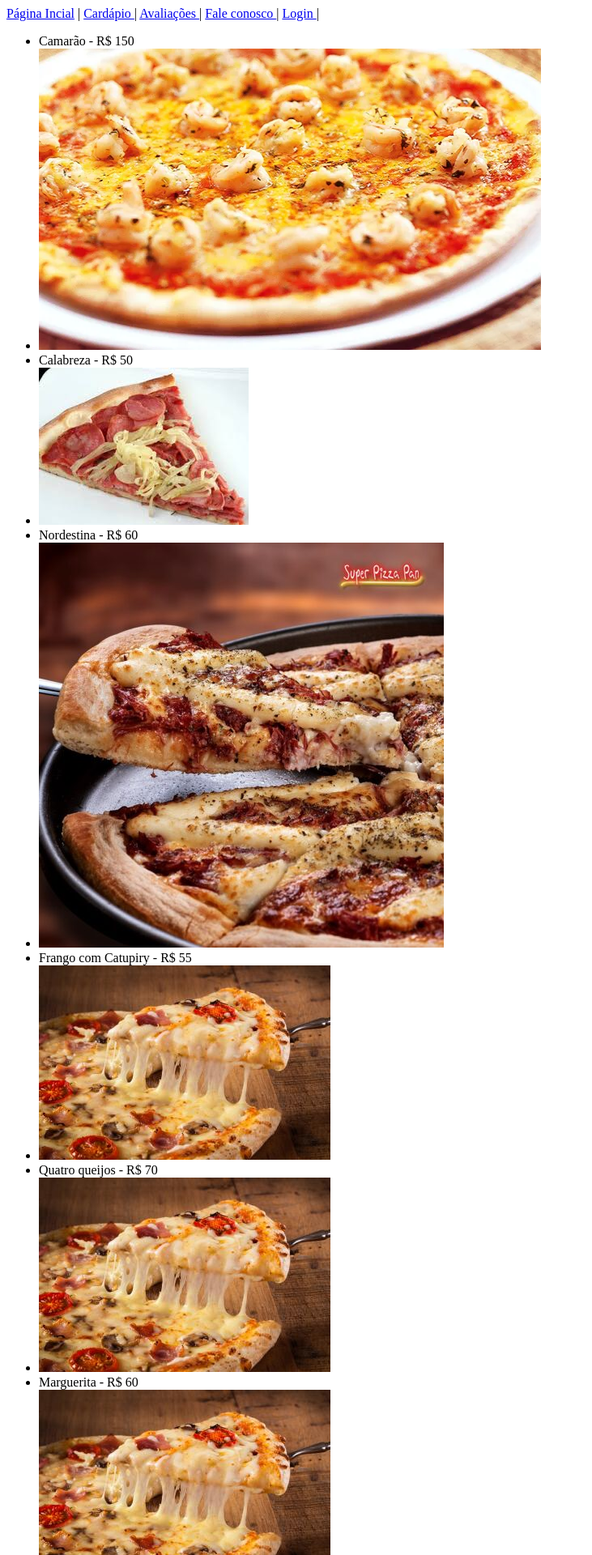
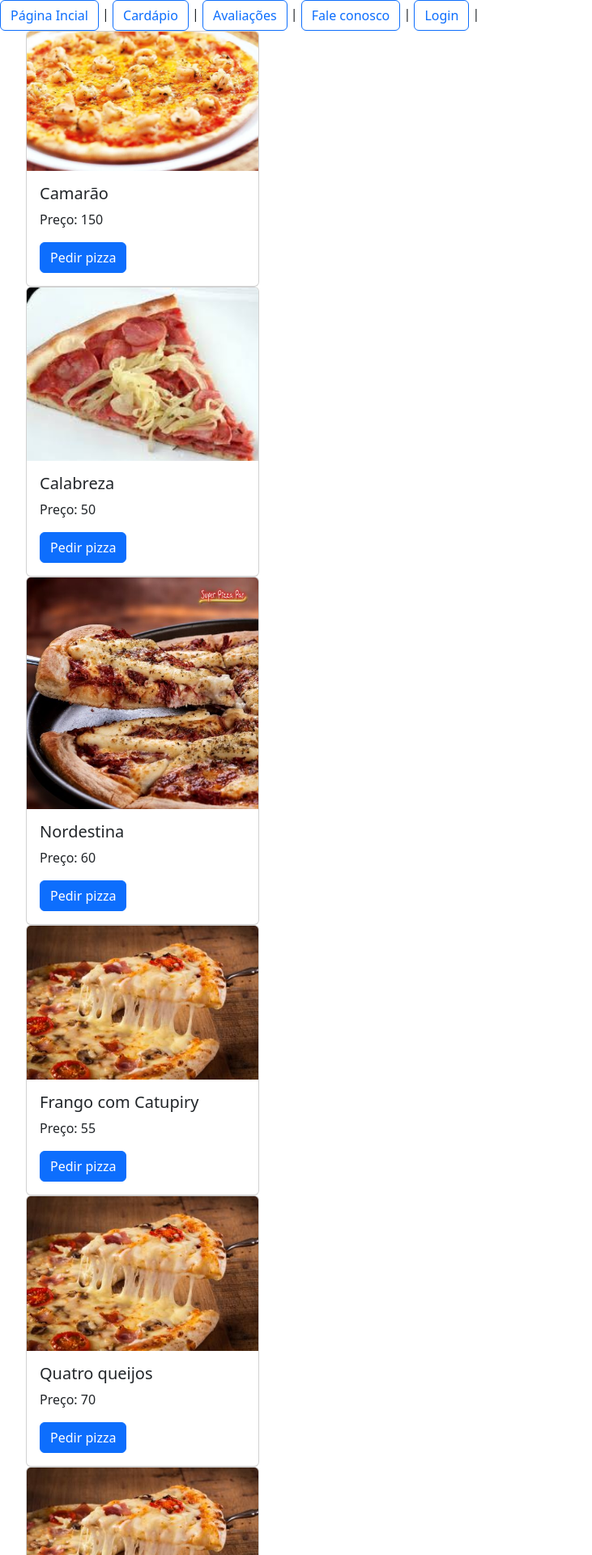
Before and after one commit to marianaakuma/biblioteca, a Flask app: page /cardapio in a window 1280 px wide. Shown: the top 1920 px of the page at 81% size, without its empty margins (0-731 px from the left). Run offline with Flask 3, Linux system fonts and the light colour scheme.

Commit message:
Exemplo com estilização de páginas usando o Bootstrap

```diff
--- a/templates/base.html
+++ b/templates/base.html
@@ -3,14 +3,15 @@
 <head>
     <meta charset="UTF-8">
     <meta name="viewport" content="width=device-width, initial-scale=1.0">
+    <link href="https://cdn.jsdelivr.net/npm/bootstrap@5.3.3/dist/css/bootstrap.min.css" rel="stylesheet" integrity="sha384-QWTKZyjpPEjISv5WaRU9OFeRpok6YctnYmDr5pNlyT2bRjXh0JMhjY6hW+ALEwIH" crossorigin="anonymous">
     <title>{% block titulo %} {% endblock %}</title>
 </head>
 <body>
-    <a href="{{url_for('index')}}"> Página Incial</a> |
-    <a href="{{url_for('cardapio')}}"> Cardápio </a> |
-    <a href="#"> Avaliações </a> |
-    <a href="#"> Fale conosco </a> |
-    <a href="#"> Login </a> |
+    <a href="{{url_for('index')}}" class="btn btn-outline-primary"> Página Incial</a> |
+    <a href="{{url_for('cardapio')}}" class="btn btn-outline-primary"> Cardápio </a> |
+    <a href="#" class="btn btn-outline-primary"> Avaliações </a> |
+    <a href="#" class="btn btn-outline-primary"> Fale conosco </a> |
+    <a href="#" class="btn btn-outline-primary"> Login </a> |
 
     <div>
         {% block conteudo %}
--- a/templates/cardapio.html
+++ b/templates/cardapio.html
@@ -8,8 +8,16 @@
 {% block conteudo %}
     <ul>
         {% for p in pizzas %}
-            <li> {{p.sabor}} - R$ {{p.preco}} </li>
-            <li> <img src="{{url_for('static', filename='imgs/'+p.imagem)}}"></li>
+
+        <div class="card" style="width: 18rem;">
+            <img src="{{url_for('static', filename='imgs/'+p.imagem)}}" class="card-img-top" alt="...">
+            <div class="card-body">
+              <h5 class="card-title">{{p.sabor}}</h5>
+              <p class="card-text">Preço: {{p.preco}}</p>
+              <a href="#" class="btn btn-primary">Pedir pizza</a>
+            </div>
+          </div>
+
         {% endfor %}
     </ul>
 {% endblock %}
```
